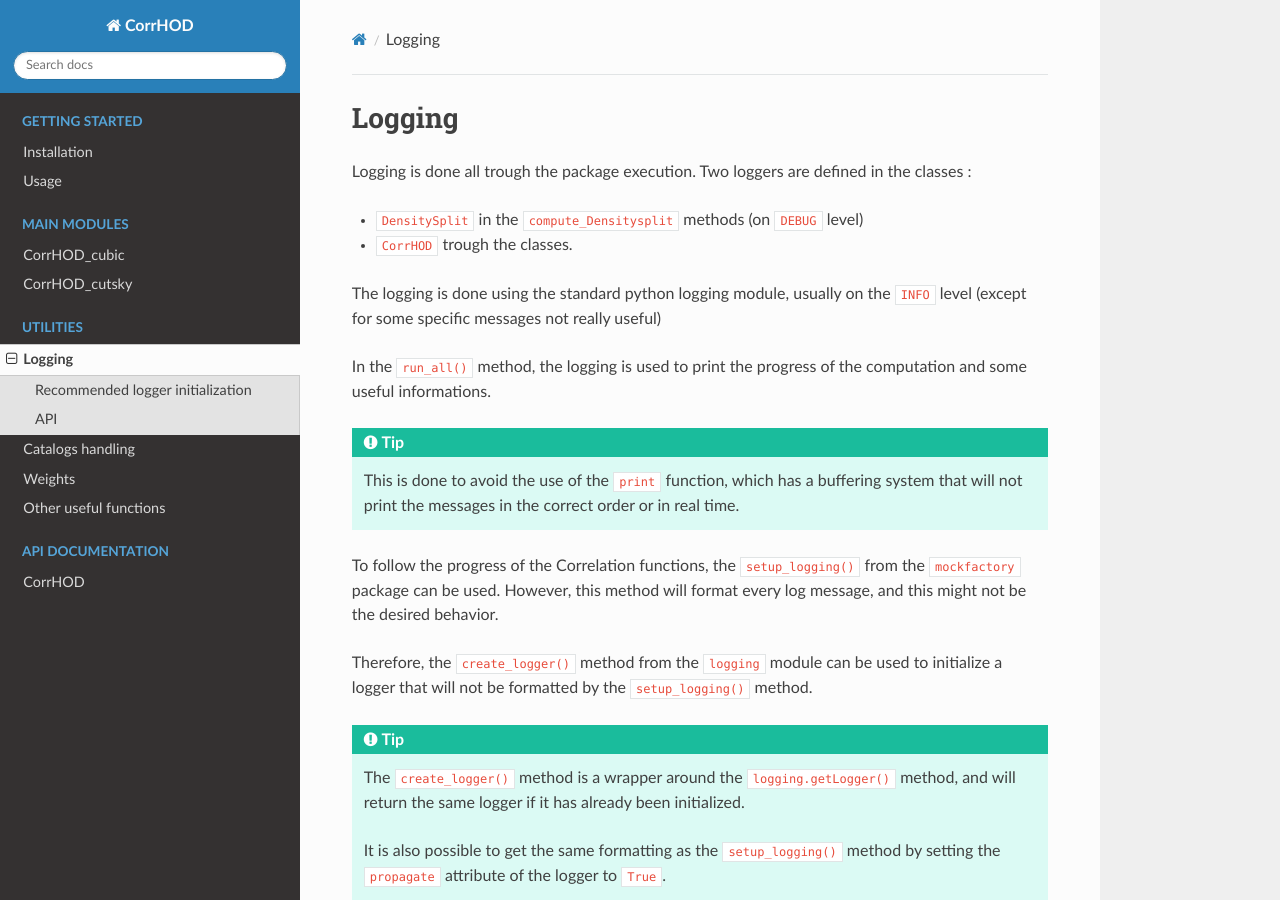
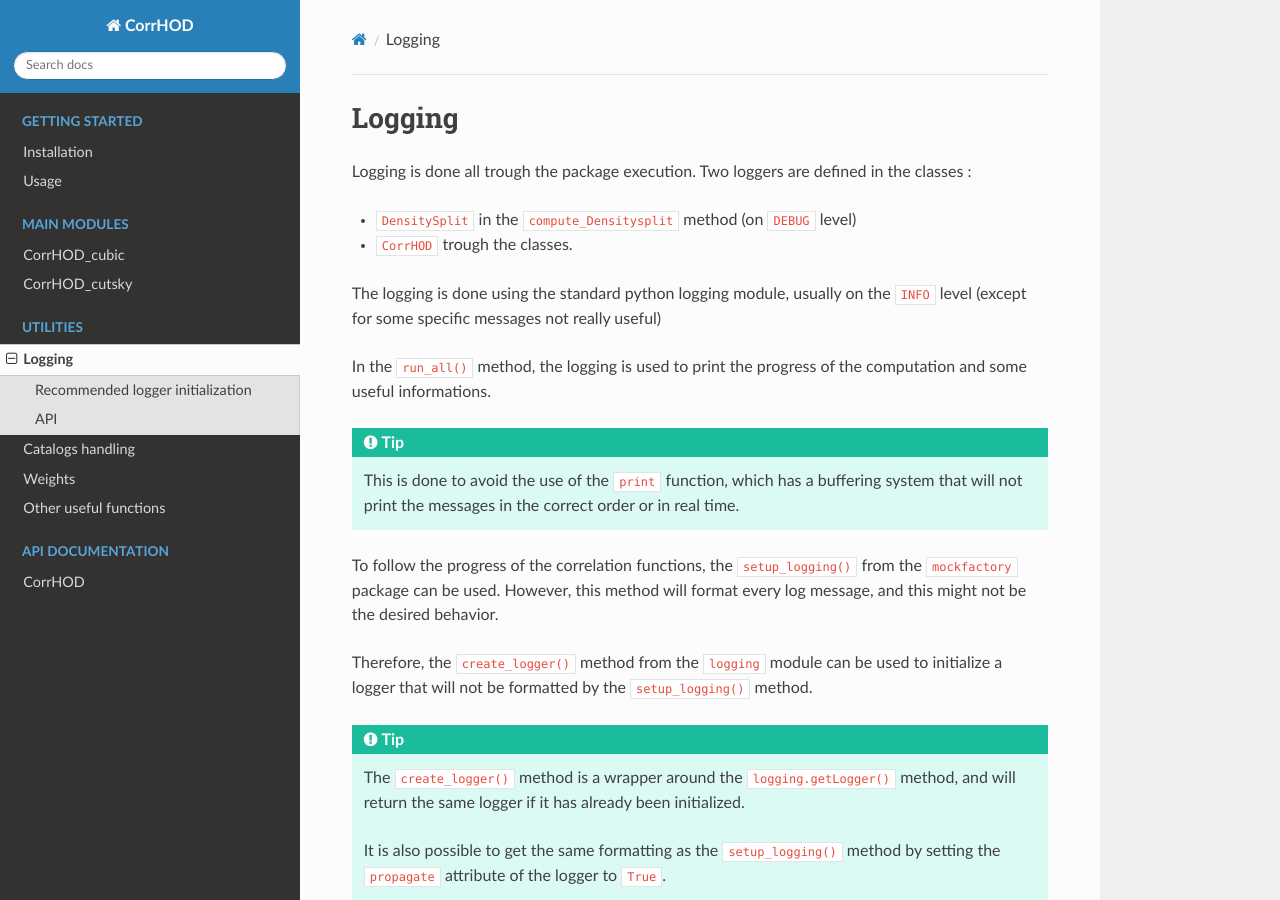
Before and after one commit to SBouchard01/CorrHOD, a Sphinx documentation site: the page built from docs/logging.rst, in a window 1280 px wide and 900 px high. Built offline with Sphinx 7.4.7 and the Read the Docs theme 2.0.0, drawn with Linux system fonts in a browser that asks for light colours; pages that are not in the unit, such as notebooks, are missing from menus.

```diff
--- a/docs/logging.rst
+++ b/docs/logging.rst
@@ -3,7 +3,7 @@ Logging
 
 Logging is done all trough the package execution. Two loggers are defined in the classes :
 
-* ``DensitySplit`` in the ``compute_Densitysplit`` methods (on ``DEBUG`` level)
+* ``DensitySplit`` in the ``compute_Densitysplit`` method (on ``DEBUG`` level)
 * ``CorrHOD`` trough the classes.
 
 The logging is done using the standard python logging module, usually on the ``INFO`` level
@@ -16,7 +16,7 @@ some useful informations.
    This is done to avoid the use of the ``print`` function, which has a buffering system that
    will not print the messages in the correct order or in real time.
 
-To follow the progress of the Correlation functions, the ``setup_logging()`` from the ``mockfactory``
+To follow the progress of the correlation functions, the ``setup_logging()`` from the ``mockfactory``
 package can be used. However, this method will format every log message, and this might not be
 the desired behavior.
 
```
Also changed, not shown: docs/catalogs.rst (+29 -0 lines).
